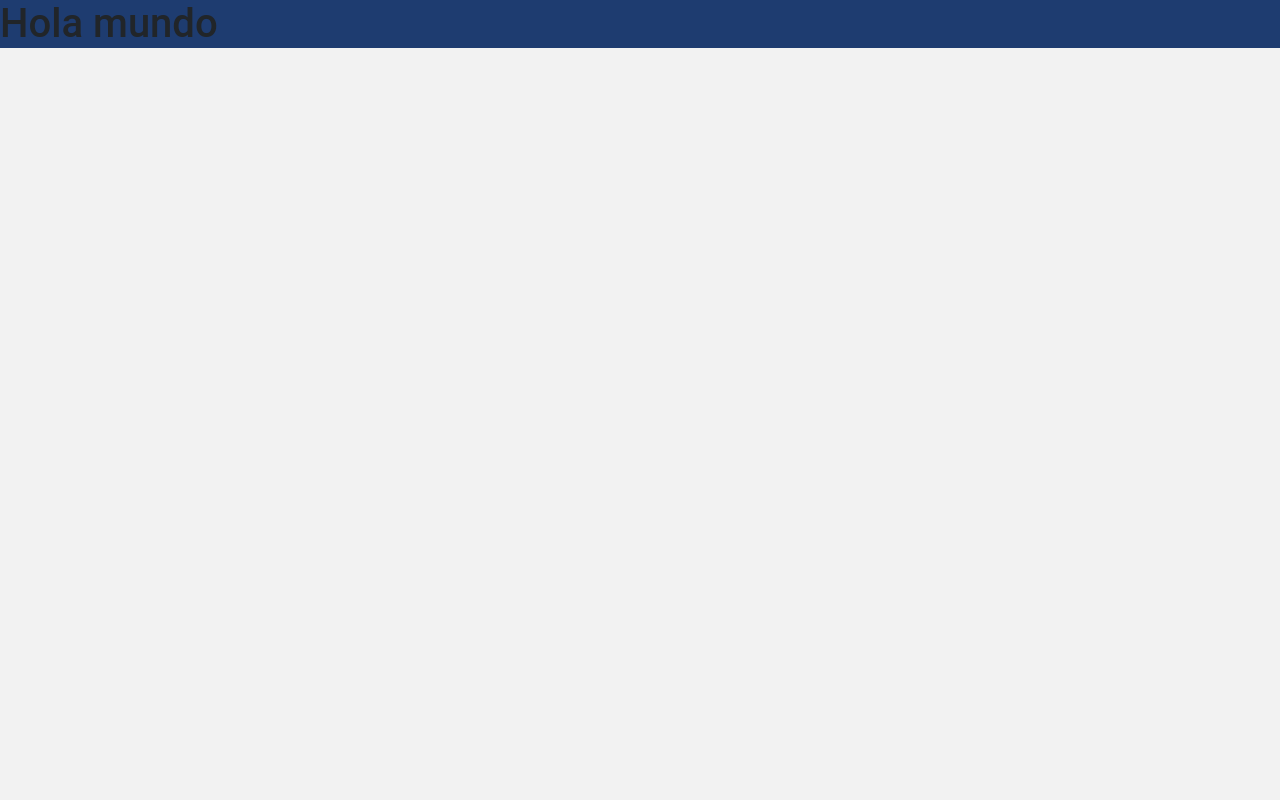
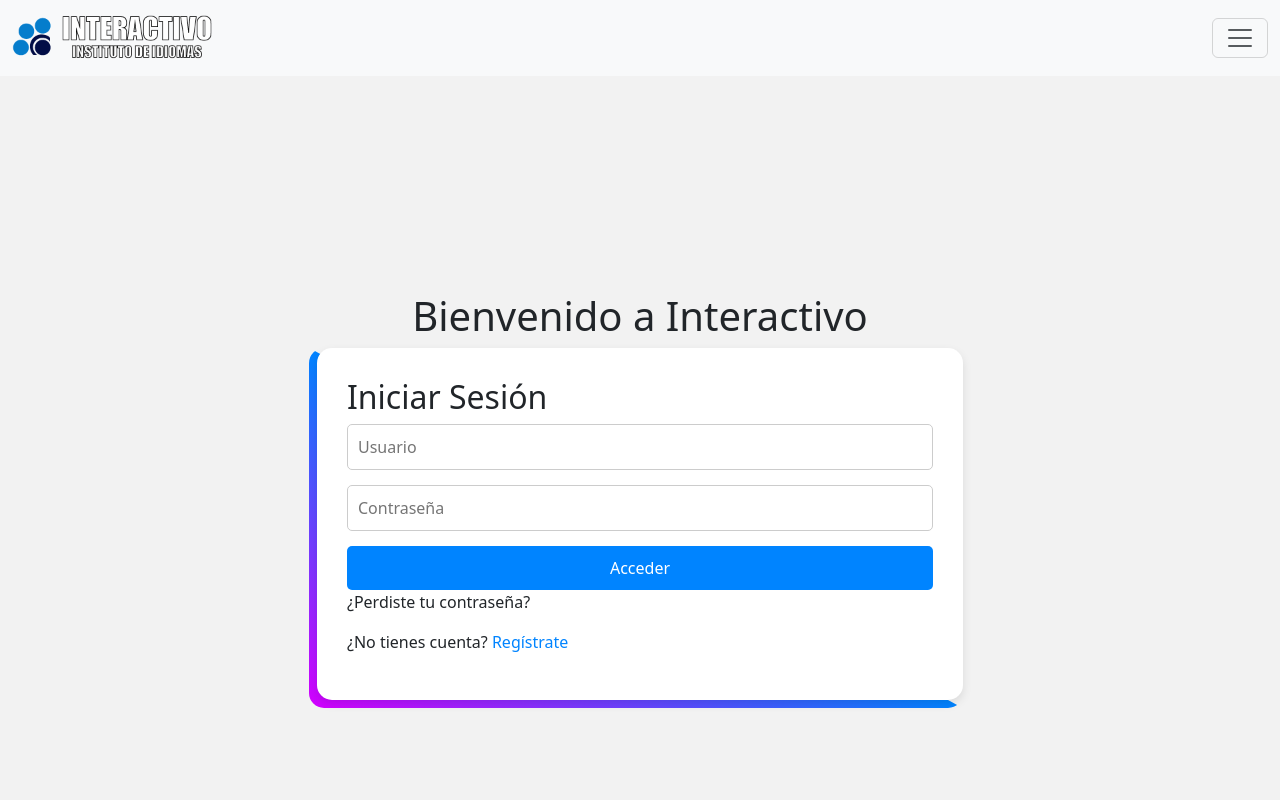
Before and after one commit to TioSam77/Proyecto-Sam-Front, a Next.js app: page / in a window 1280 px wide. Shown: the top 800 px of the page. Built offline with nearby package versions, Linux system fonts and the light colour scheme.

Commit message:
Segundo commint

```diff
--- /dev/null
+++ b/src/app/componets/Footer.tsx
@@ -0,0 +1,14 @@
+import React from 'react';
+import 'bootstrap/dist/css/bootstrap.min.css';
+
+const Footer = () => {
+  return (
+    <footer className="bg-dark text-light text-center py-3">
+      <div className="container">
+        <p className="mb-0">© 2025 Interactivo</p>
+      </div>
+    </footer>
+  );
+};
+
+export default Footer;
--- /dev/null
+++ b/src/app/componets/Header.tsx
@@ -0,0 +1,65 @@
+import React from "react";
+import "bootstrap/dist/css/bootstrap.min.css";
+
+const Header = () => {
+  return (
+    <nav className="navbar bg-body-tertiary fixed-top">
+      <div className="container-fluid d-flex justify-content-between align-items-center">
+        {/* Logo */}
+        <a className="navbar-brand d-flex align-items-center" href="#">
+          <img src="/logo.png" alt="Logo" height="50" className="me-2" />
+        </a>
+
+        {/* Botón de Offcanvas SIEMPRE visible */}
+        <button
+          className="navbar-toggler"
+          type="button"
+          data-bs-toggle="offcanvas"
+          data-bs-target="#offcanvasNavbar"
+          aria-controls="offcanvasNavbar"
+          aria-label="Toggle navigation"
+        >
+          <span className="navbar-toggler-icon"></span>
+        </button>
+
+        {/* Menú lateral */}
+        <div
+          className="offcanvas offcanvas-end"
+          tabIndex={-1}
+          id="offcanvasNavbar"
+          aria-labelledby="offcanvasNavbarLabel"
+        >
+          <div className="offcanvas-header">
+            <h5 className="offcanvas-title" id="offcanvasNavbarLabel">
+              Menú
+            </h5>
+            <button
+              type="button"
+              className="btn-close"
+              data-bs-dismiss="offcanvas"
+              aria-label="Close"
+            ></button>
+          </div>
+          <div className="offcanvas-body">
+            <ul className="navbar-nav justify-content-end flex-grow-1 pe-3">
+              <li className="nav-item">
+                <a className="nav-link active" href="#">Inicio</a>
+              </li>
+              <li className="nav-item">
+                <a className="nav-link" href="#">Nosotros</a>
+              </li>
+              <li className="nav-item">
+                <a className="nav-link" href="#">Servicios</a>
+              </li>
+              <li className="nav-item">
+                <a className="nav-link" href="#">Contacto</a>
+              </li>
+            </ul>
+          </div>
+        </div>
+      </div>
+    </nav>
+  );
+};
+
+export default Header;
--- /dev/null
+++ b/src/app/componets/Login.tsx
@@ -0,0 +1,25 @@
+import React from "react";
+import styles from "../css/Login.module.css";
+
+const Login = () => {
+  return (
+    <div className={styles.loginContainer}>
+      <h1 className={styles.welcomeText}>Bienvenido a Interactivo</h1>
+      <div className={styles.boxWrapper}>
+        <div className={styles.borderGradient}></div> {/* Borde degradado */}
+        <div className={styles.loginBox}>
+          <h2>Iniciar Sesión</h2>
+          <input type="text" placeholder="Usuario" className={styles.inputField} />
+          <input type="password" placeholder="Contraseña" className={styles.inputField} />
+          <button className={styles.loginButton}>Acceder</button>
+          <p className={styles.forgotPassword}>¿Perdiste tu contraseña?</p>
+          <p className={styles.register}>
+            ¿No tienes cuenta? <a href="#">Regístrate</a>
+          </p>
+        </div>
+      </div>
+    </div>
+  );
+};
+
+export default Login;
--- /dev/null
+++ b/src/app/componets/bootstrap-client.tsx
@@ -0,0 +1,11 @@
+"use client"
+import React, { useEffect } from 'react'
+
+export default function BootstrapClient() {
+  useEffect(() => {
+    if (typeof window !== "undefined") {
+      require("bootstrap/dist/js/bootstrap.bundle.min.js");
+    }
+  }, []); // ✅ Agrega los corchetes para evitar que se ejecute múltiples veces
+  return null;
+}
--- /dev/null
+++ b/src/app/css/Login.module.css
@@ -0,0 +1,74 @@
+/* Centrar el contenedor de login */
+.loginContainer {
+    display: flex;
+    flex-direction: column;
+    align-items: center;
+    justify-content: center;
+    height: 100vh;
+  }
+
+  /* Contenedor del borde y la caja */
+  .boxWrapper {
+    position: relative;
+    display: flex;
+    justify-content: center;
+    align-items: center;
+  }
+
+  /* Borde degradado */
+/* Borde degradado en la izquierda y abajo */
+.borderGradient {
+    position: absolute;
+    left: -8px;
+    bottom: -8px;
+    width: calc(100% + 8px); /* Para que cubra bien la parte inferior */
+    height: calc(100% + 8px); /* Para que cubra la izquierda */
+    border-radius: 15px; /* Para mantener la forma */
+    background: linear-gradient(to bottom left, #00c9a7, #0084ff, #d400ff);
+    clip-path: polygon(0% 100%, 0% 0%, 100% 100%); /* Corta la parte de arriba y la derecha */
+    z-index: -1;
+  }
+
+
+  /* Caja de Login */
+  .loginBox {
+    position: relative;
+    background: white;
+    padding: 30px;
+    border-radius: 15px;
+    box-shadow: 0px 4px 10px rgba(0, 0, 0, 0.1);
+  }
+
+  /* Input */
+  .inputField {
+    width: 100%;
+    padding: 10px;
+    margin-bottom: 15px;
+    border: 1px solid #ccc;
+    border-radius: 5px;
+  }
+
+  /* Botón de acceso */
+  .loginButton {
+    width: 100%;
+    padding: 10px;
+    background-color: #0084ff;
+    color: white;
+    border: none;
+    border-radius: 5px;
+    cursor: pointer;
+  }
+
+  .loginButton:hover {
+    background-color: #0056b3;
+  }
+
+  /* Enlaces */
+  .register a {
+    color: #0084ff;
+    text-decoration: none;
+  }
+
+  .register a:hover {
+    text-decoration: underline;
+  }
--- /dev/null
+++ b/src/app/css/global.css
@@ -0,0 +1,21 @@
+/* Hace que el body ocupe toda la pantalla */
+html, body {
+    height: 100%;
+    display: flex;
+    flex-direction: column;
+}
+
+/* Empuja el contenido para que el footer quede abajo */
+main {
+    flex: 1;
+}
+
+/* Asegura que el footer siempre esté visible */
+footer {
+    width: 100%;
+    margin-top: auto;
+    background-color: #212529; /* Fondo oscuro */
+    color: white;
+    text-align: center;
+    padding: 10px 0;
+}
--- a/src/app/layout.tsx
+++ b/src/app/layout.tsx
@@ -1,7 +1,12 @@
 import type { Metadata } from "next";
 import { Geist, Geist_Mono } from "next/font/google";
-import "@/app/sass/bootstrap.scss"
-import "bootstrap-icons/font/bootstrap-icons.css"
+import "@/app/sass/bootstrap.scss";
+import "bootstrap-icons/font/bootstrap-icons.css";
+import "bootstrap/dist/css/bootstrap.min.css";
+import "@/app/css/global.css";
+import Header from "../app/componets/Header";
+import Footer from "../app/componets/Footer";
+import BootstrapClient from "./componets/bootstrap-client";
 
 const geistSans = Geist({
   variable: "--font-geist-sans",
@@ -20,13 +25,14 @@ export const metadata: Metadata = {
 
 export default function RootLayout({
   children,
-}: Readonly<{
-  children: React.ReactNode;
-}>) {
+}: Readonly<{ children: React.ReactNode }>) {
   return (
     <html lang="en">
       <body className={`${geistSans.variable} ${geistMono.variable}`}>
-        {children}
+        <Header />
+        <main className="container mt-5 pt-5">{children}</main>
+        <Footer />
+        <BootstrapClient />
       </body>
     </html>
   );
--- a/src/app/page.tsx
+++ b/src/app/page.tsx
@@ -1,9 +1,12 @@
-import React from 'react'
+import React from "react";
+import "bootstrap/dist/css/bootstrap.min.css";
+import "bootstrap-icons/font/bootstrap-icons.css";
+import Login from "./componets/Login";
 
-export default function page() {
+export default function Page() {
   return (
-    <div>
-      <h1 className='bg-azul'> Hola mundo</h1>
-    </div>
-  )
+    <section>
+      <Login />
+    </section>
+  );
 }
--- /dev/null
+++ b/src/app/sass/Footer.scss
@@ -0,0 +1,25 @@
+.footer {
+    background-color: #222;
+    color: white;
+    text-align: center;
+    padding: 20px;
+    font-size: 14px;
+    position: fixed;
+    bottom: 0;
+    width: 100%;
+
+    .container {
+      width: 90%;
+      max-width: 1200px;
+      margin: auto;
+    }
+
+    a {
+      color: #00aaff;
+      text-decoration: none;
+
+      &:hover {
+        text-decoration: underline;
+      }
+    }
+  }
--- /dev/null
+++ b/src/app/sass/Header.scss
@@ -0,0 +1,40 @@
+.header {
+    background-color: white;
+    padding: 15px 20px;
+    display: flex;
+    justify-content: center;
+    align-items: center;
+    border-bottom: 1px solid #ccc;
+    position: fixed;
+    top: 0;
+    width: 100%;
+    z-index: 1000;
+
+    .container {
+      display: flex;
+      width: 90%;
+      max-width: 1200px;
+      justify-content: space-between;
+      align-items: center;
+    }
+
+    .logo img {
+      height: 50px;
+    }
+
+    .nav {
+      display: flex;
+      gap: 20px;
+
+      a {
+        text-decoration: none;
+        color: black;
+        font-weight: bold;
+        transition: color 0.3s ease-in-out;
+
+        &:hover {
+          color: #00aaff; // Color azul del hover
+        }
+      }
+    }
+  }
```
Also changed, not shown: public/logo.png (added).
